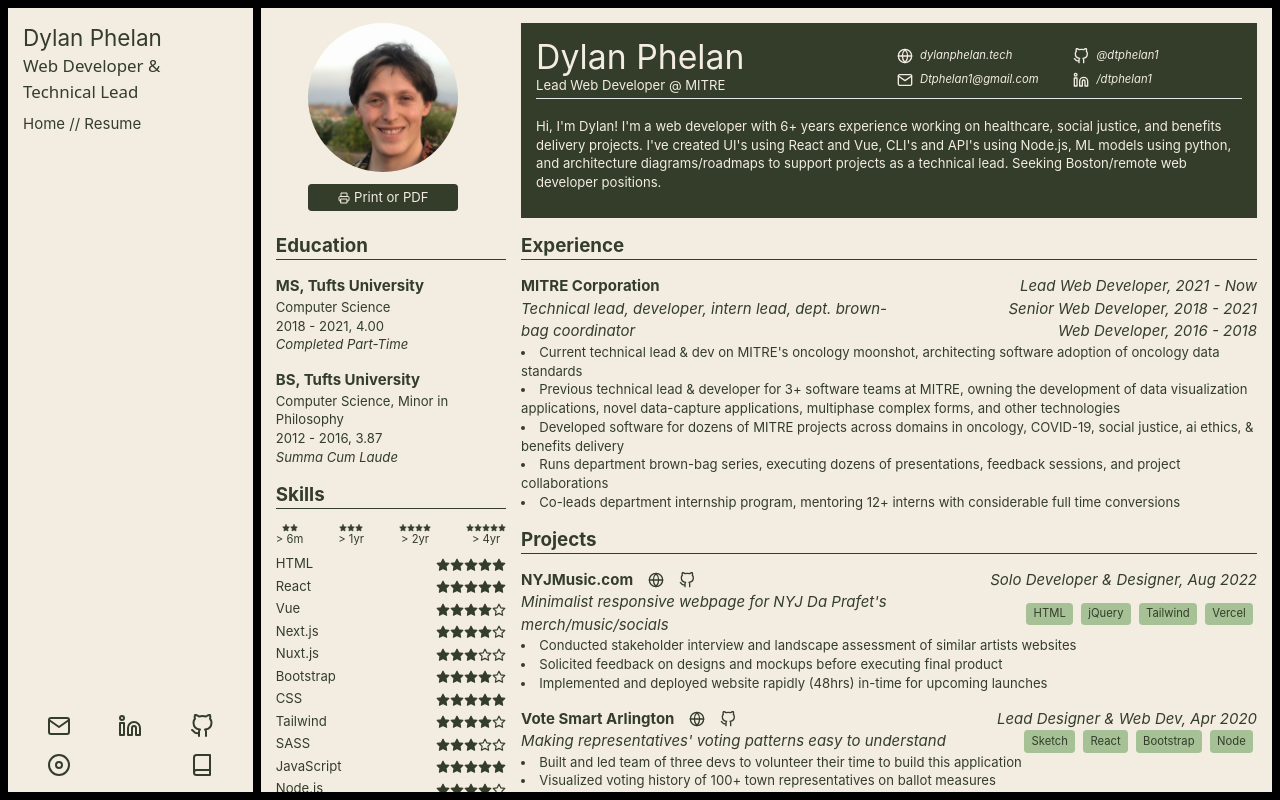
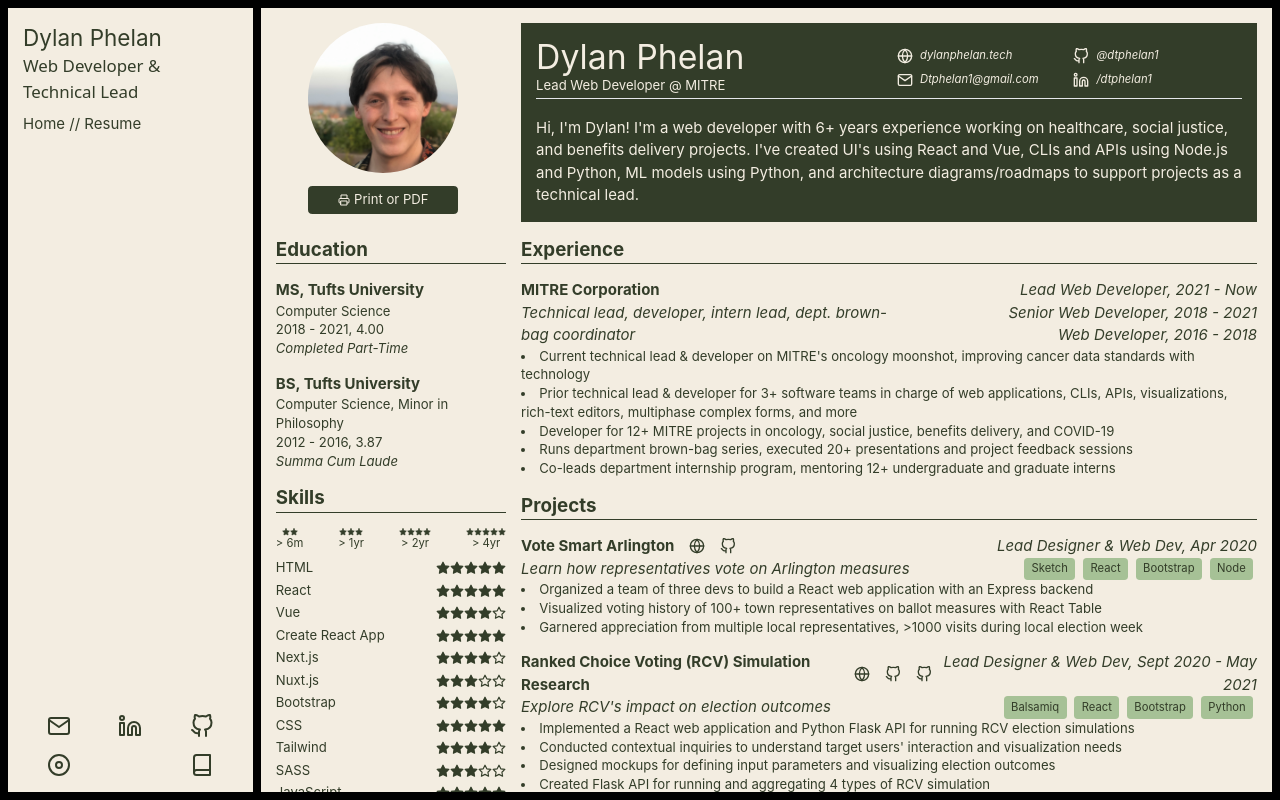
Before and after one commit to Dtphelan1/dtphelan1.github.io, a Next.js app: page /resume in a window 1280 px wide. Built offline with nearby package versions, Linux system fonts and the light colour scheme; some icons are missing.

Commit message:
more resume updates

```diff
--- a/pages/resume.js
+++ b/pages/resume.js
@@ -34,7 +34,7 @@
   const aboutMe = {
     name: "Dylan Phelan",
     title: "Lead Web Developer @ MITRE",
-    elevatorPitch: `Hi, I'm Dylan! I'm a web developer with 6+ years experience working on healthcare, social justice, and benefits delivery projects. I've created UI's using React and Vue, CLI's and API's using Node.js, ML models using python, and architecture diagrams/roadmaps to support projects as a technical lead. Seeking Boston/remote web developer positions.`,
+    elevatorPitch: `Hi, I'm Dylan! I'm a web developer with 6+ years experience working on healthcare, social justice, and benefits delivery projects. I've created UI's using React and Vue, CLIs and APIs using Node.js and Python, ML models using Python, and architecture diagrams/roadmaps to support projects as a technical lead. `,
     links: [
       {
         id: "website",
@@ -83,40 +83,15 @@
       elevatorPitch:
         "Technical lead, developer, intern lead, dept. brown-bag coordinator",
       bullets: [
-        "Current technical lead & dev on MITRE's oncology moonshot, architecting software  adoption of oncology data standards",
-        "Previous technical lead & developer for 3+ software teams at MITRE, owning the development of data visualization applications, novel data-capture applications, multiphase complex forms, and other technologies",
-        "Developed software for dozens of MITRE projects across domains in oncology, COVID-19, social justice, ai ethics, & benefits delivery",
-        "Runs department brown-bag series, executing dozens of presentations, feedback sessions, and project collaborations",
-        "Co-leads department internship program, mentoring 12+ interns with considerable full time conversions",
+        "Current technical lead & developer on MITRE's oncology moonshot, improving cancer data standards with technology",
+        "Prior technical lead & developer for 3+ software teams in charge of web applications, CLIs, APIs, visualizations, rich-text editors, multiphase complex forms, and more",
+        "Developer for 12+ MITRE projects in oncology, social justice, benefits delivery, and COVID-19",
+        "Runs department brown-bag series, executed 20+ presentations and project feedback sessions",
+        "Co-leads department internship program, mentoring 12+ undergraduate and graduate interns",
       ],
     },
   ];
   const projects = [
-    {
-      title: "NYJMusic.com",
-      role: "Solo Developer & Designer",
-      date: "Aug 2022",
-      links: [
-        {
-          url: "https://www.nyjmusic.com/",
-          title: "Website",
-          Icon: Globe,
-        },
-        {
-          url: "https://github.com/Dtphelan1/NYJ",
-          title: "Code",
-          Icon: GitHub,
-        },
-      ],
-      elevatorPitch:
-        "Minimalist responsive webpage for NYJ Da Prafet's merch/music/socials",
-      bullets: [
-        "Conducted stakeholder interview and landscape assessment of similar artists websites",
-        "Solicited feedback on designs and mockups before executing final product",
-        "Implemented and deployed website rapidly (48hrs) in-time for upcoming launches",
-      ],
-      tags: ["HTML", "jQuery", "Tailwind", "Vercel"],
-    },
     {
       title: "Vote Smart Arlington",
       role: "Lead Designer & Web Dev",
@@ -133,54 +108,44 @@
           Icon: GitHub,
         },
       ],
-      elevatorPitch:
-        "Making representatives' voting patterns easy to understand",
+      elevatorPitch: "Learn how representatives vote on Arlington measures",
       bullets: [
-        "Built and led team of three devs to volunteer their time to build this application",
-        "Visualized voting history of 100+ town representatives on ballot measures",
-        "Garnered appreciation from multiple local representatives, >1000 visits during election week",
+        "Organized a team of three devs to build a React web application with an Express backend",
+        "Visualized voting history of 100+ town representatives on ballot measures with React Table",
+        "Garnered appreciation from multiple local representatives, >1000 visits during local election week",
       ],
       tags: ["Sketch", "React", "Bootstrap", "Node"],
     },
     {
-      title: "Unemployment Benefits UI Prototype",
-      role: "Technical Lead & Developer",
-      date: "Mar 2022 - Sept 2022",
-      links: [],
-      elevatorPitch: "Streamline applying for unemployment insurance benefits",
-      bullets: [
-        "Balanced competing needs for a rapid prototype and potential use-case pivots",
-        "Distilled MVP requirements based on EOY objectives and project leadership input",
-        "Collaborated with research team to align UI features with experiment scenarios",
-        "Built and delivered final prototype based on designer-made mockups and MVP requirements",
-      ],
-      tags: ["Vue", "EJS", "NGINX", "Express"],
-    },
-    {
-      title: "MITRE's Social Justice Platform",
-      role: "Frontend Developer",
-      date: "Jan 2022 - Sept 2022",
+      title: "Ranked Choice Voting (RCV) Simulation Research",
+      role: "Lead Designer & Web Dev",
+      date: "Sept 2020 - May 2021",
       links: [
         {
-          url: "https://www.sjp.mitre.org/",
-          title: "MITRE's Social Justice Platform",
+          url: "https://mggg.github.io/rcv-webapp/#/",
+          title: "RCV Simulation Demo",
           Icon: Globe,
         },
         {
-          url: "https://sjp.mitre.org/household-wealth-gap",
-          title: 'Insight on "The Racial Wealth Gap and Household Finances"',
-          Icon: Globe,
+          url: "https://github.com/mggg/rcv-webapp",
+          title: "Frontend Code",
+          Icon: GitHub,
+        },
+        {
+          url: "https://github.com/mggg/RCV_Basics",
+          title: "Frontend Code",
+          Icon: GitHub,
         },
       ],
-      elevatorPitch: "Exhibit MITRE's social justice work in one place",
+      elevatorPitch: "Explore RCV's impact on election outcomes",
       bullets: [
-        'Coordinated with MITRE researchers to construct a bespoke interactive report, "The Racial Wealth Gap and Your Household Finances"',
-        "Ported Python NumPy and Streamlit code to HTML/JS, aligning visualizations and input controls to the overall website's design language",
-        "Integrated Chart JS into our admin-authoring tools, visualizing data with bar and line charts",
-        "Supported markdown preview in resource authoring and rendering on resource detail views",
-        "Implemented custom URLs for resources at the admin-authoring and routing level",
+        "Implemented a React web application and Python Flask API for running RCV election simulations",
+        "Conducted contextual inquiries to understand target users' interaction and visualization needs",
+        "Designed mockups for defining input parameters and visualizing election outcomes",
+        "Created Flask API for running and aggregating 4 types of RCV simulation",
+        "Visualize simulation outcomes across various model types with Victory charts",
       ],
-      tags: ["Vue", "Nuxt", "Tailwind", "HTML"],
+      tags: ["Balsamiq", "React", "Bootstrap", "Python"],
     },
     {
       title: "mCODE Extraction Framework (MEF)",
@@ -203,45 +168,154 @@
           Icon: GitHub,
         },
       ],
-      elevatorPitch:
-        "Converting hospitals' cancer data to FHIR's mCODE standard",
+      elevatorPitch: "Convert hospitals' cancer data to FHIR's mCODE standard",
       bullets: [
-        "Built Node CLI for extracting & translating healthcare data from proprietary formats to the FHIR's mCODE standard",
-        // "Led the development of an electron UI app for extracting and viewing data via desktop",
-        "Implemented an architecture enabling modularity across data sources and usecase extensibility ",
-        "Led team charged with creating and maintaining 6+ github repositories in support of 5+ usecases",
-        "Enabled MITRE's ICAREdata clinical trial data analysis with data extracted by MEF",
+        "Designed a technical architecture enabling modularity across data sources and usecases",
+        "Extracted data from proprietary web APIs, and from CSV files either on disk or served over HTTP",
+        "Built Node CLI for translating healthcare data from proprietary formats to the mCODE standard",
+        // "Created and maintained 6+ other github repositories in support of 3 separate usecases",
+        "Enabled MITRE's ICAREdata project to analyze health system clinical trial data extracted by MEF",
       ],
-      tags: ["FHIR", "Node", "Electron", "React", "Bootstrap"],
+      tags: ["React", "Bootstrap", "Node", "FHIR"],
     },
     {
-      title: "RTTD Web Application",
+      title: "Radiation Therapy Treatment Data (RTTD) App",
       role: "Technical Lead & Developer",
-      date: "2018-Now",
+      date: "May 2022 - Now",
       links: [
         {
-          url: "https://github.com/mcode/mcode-extraction-framework",
+          url: "https://github.com/mcode/rttd-summary-webapp",
+          title: "Code for RTTD web application",
+          Icon: GitHub,
+        },
+        {
+          url: "https://mcode.github.io/rttd-summary-webapp/",
+          title: "Demo of RTTD web application",
+          Icon: Globe,
+        },
+      ],
+      elevatorPitch: "Empower discussions on radiation data standards",
+      bullets: [
+        "Solicited requirements from MITRE's RTTD team",
+        "Developed React web application using Axios to fetch & render RTTD data from FHIR servers",
+        "Delivered initial prototype within 3 weeks, enabling the team's external stakeholder interviews",
+        "Iterated application based on stakeholder feedback, supporting new request headers, reformatted visualizations, and metadata displays",
+      ],
+      tags: ["React", "Tailwind", "FHIR"],
+    },
+    {
+      title: "Unemployment Benefits UI Prototype",
+      role: "Technical Lead & Developer",
+      date: "Mar - Sept 2022",
+      links: [],
+      elevatorPitch: "Streamline unemployment insurance benefits",
+      bullets: [
+        "Created Vue frontend for submitting multi-page unemployment insurance benefits form",
+        "Implemented Express backend API for creating, updating, and reviewing unemployment applications",
+        "Distilled MVP requirements based on EOY objectives and research team's experimental scenarios",
+        "Balanced competing needs for a rapid prototype and potential use-case pivots",
+      ],
+      tags: ["Vue", "Nuxt", "Tailwind", "HTML"],
+    },
+    {
+      title: "MITRE's Social Justice Platform",
+      role: "Web Developer",
+      date: "Jan - Sept 2022",
+      links: [
+        {
+          url: "https://www.sjp.mitre.org/",
+          title: "MITRE's Social Justice Platform",
+          Icon: Globe,
+        },
+        {
+          url: "https://sjp.mitre.org/household-wealth-gap",
+          title: 'Insight on "The Racial Wealth Gap and Household Finances"',
+          Icon: Globe,
+        },
+      ],
+      elevatorPitch: "Exhibit MITRE's social justice work in one place",
+      bullets: [
+        'Coordinated with MITRE researchers to build web-based interactive report, "The Racial Wealth Gap and Your Household Finances"',
+        "Ported Python NumPy and Streamlit code to HTML/JS, aligning mockups, visualizations, and input controls to our design language",
+        "Integrated Chart JS into our admin-authoring tools, visualizing data with bar and line charts",
+        "Supported markdown preview in resource authoring and rendering on resource detail views",
+        "Implemented custom URLs for resources at the admin-authoring and routing level",
+      ],
+      tags: ["Vue", "EJS", "NGINX", "Express"],
+    },
+    {
+      title: "FluxNotes",
+      role: "Web Developer & Technical Lead",
+      date: "2017-2019",
+      links: [
+        {
+          url: "https://github.com/fluxnotes/flux",
           title: "Code for core mCODE Extraction Framework",
           Icon: GitHub,
         },
         {
-          url: "https://github.com/mcode/base-icare-extraction-client",
-          title: "Code for ICAREdata Client",
-          Icon: GitHub,
+          url: "https://fluxnotes.github.io/flux/",
+          title: "FluxNotes Application",
+          Icon: Globe,
+        },
+      ],
+      elevatorPitch: "Re-imagine the clinical note taking experience",
+      bullets: [
+        "Built a SMARTonFHIR React web application for visualizing and capturing mCODE data",
+        "Leveraged SlateJs rich-text editor for inline suggestions and data tagging in clinical notes",
+        "Visualized patient data with ReCharts and custom HTML visualizations",
+        "Enabled data provenance tracking via data-linkage to source notes and ElasticSearch querying",
+        "Received praise from oncologists and MITRE executives, motivating future research on novel data capture techniques",
+      ],
+      tags: ["React", "Material UI", "SCSS", "FHIR"],
+    },
+    {
+      title: "Sorting out Bandcamp Merch",
+      role: "Solo Developer",
+      date: "Aug 2022",
+      links: [
+        {
+          url: "https://addons.mozilla.org/en-US/firefox/addon/bandcamp-merch-sorter/",
+          title: "Firefox Extension",
+          Icon: Globe,
         },
         {
-          url: "https://github.com/mcode/mcode-extraction-ui",
-          title: "Code for Extraction UI",
+          url: "https://github.com/Dtphelan1/bc-merch-sort-firefox-extension",
+          title: "Code",
           Icon: GitHub,
         },
       ],
-      elevatorPitch:
-        "Empower discussions on radiation data standards among clinical experts",
+      elevatorPitch: "Move sold-out items out of the way",
       bullets: [
-        "Solicited requirements from mCODE's Radiation Therapy Treatment Data (RTTD) team",
-        "Delivered initial prototype within 3 weeks, enabling stakeholder interviews",
+        "Relegates sold-out items to the bottom of the merch store's inventory",
+        "Adds subtle transparency to sold-out items to indicate their absence",
+        "Published extension on the Firefox add-on store",
       ],
-      tags: ["React", "CRA", "Tailwind", "Prettier", "GitHub Workflows"],
+      tags: ["JavaScript", "web-ext"],
+    },
+    {
+      title: "NYJMusic.com",
+      role: "Solo Developer & Designer",
+      date: "Aug 2022",
+      links: [
+        {
+          url: "https://www.nyjmusic.com/",
+          title: "Website",
+          Icon: Globe,
+        },
+        {
+          url: "https://github.com/Dtphelan1/NYJ",
+          title: "Code",
+          Icon: GitHub,
+        },
+      ],
+      elevatorPitch: "Promote NYJ Da Prafet's merch, music, & socials",
+      bullets: [
+        "Conducted stakeholder interview and landscape assessment of similar artists websites",
+        "Solicited feedback on designs and mockups before executing final product",
+        "Implemented and deployed website rapidly (48hrs) in-time for upcoming launches",
+      ],
+      tags: ["HTML", "Tailwind", "jQuery", "Vercel"],
     },
   ];
   const education = [
@@ -266,9 +340,9 @@
     { name: "HTML", level: 5 },
     { name: "React", level: 5 },
     { name: "Vue", level: 4 },
+    { name: "Create React App", level: 5 },
     { name: "Next.js", level: 4 },
     { name: "Nuxt.js", level: 3 },
-    // { name: "Create React App (CRA)", level: 5 },
     // { name: "React Router", level: 4 },
     { name: "Bootstrap", level: 4 },
     // { name: "Material UI", level: 3 },
@@ -322,7 +396,7 @@
                 />
               </div>
               <button
-                className="absolute left-0 top-0 xl:mx-auto xl:relative  flex items-center justify-center w-[10rem] rounded border bg-primary xl:border-0 border-neutral-main text-neutral-main p-1 px-2 m-2 print:hidden"
+                className="absolute left-0 top-0 xl:mx-auto xl:relative  flex items-center justify-center w-[10rem] rounded border bg-primary transition-all xl:border-primary border-neutral-main text-neutral-main p-1 px-2 m-2 print:hidden hover:bg-neutral-main hover:text-primary "
                 onClick={handlePrint}
               >
                 <Printer size={12} className="mr-1" /> Print or PDF
@@ -339,7 +413,7 @@
                   <ul className="flex flex-row flex-wrap justify-between">
                     {aboutMe.links.map((link, i) => (
                       <li
-                        className="flex items-center px-2 py-1 basis-1/2"
+                        className="flex items-center px-2 py-1 basis-1/2 animate__animated hover:animate__pulse"
                         key={link.id}
                       >
                         <a
@@ -356,7 +430,9 @@
                 </address>
               </div>
               <hr className="mb-4 h-1" />
-              <p id="mission-statement">{aboutMe.elevatorPitch}</p>
+              <p id="mission-statement" className="text-base print:text-sm">
+                {aboutMe.elevatorPitch}
+              </p>
             </div>
           </div>
           <div
@@ -475,7 +551,7 @@
                         </div>
                         {/* Tags */}
                         <div className="w-full flex flex-row justify-between items-center">
-                          <p className="text-base italic flex-2">
+                          <p className="text-base italic flex-2 pr-2">
                             {project.elevatorPitch}
                           </p>
                           <div className="flex flex-1 flex-row items-center justify-end">
```
